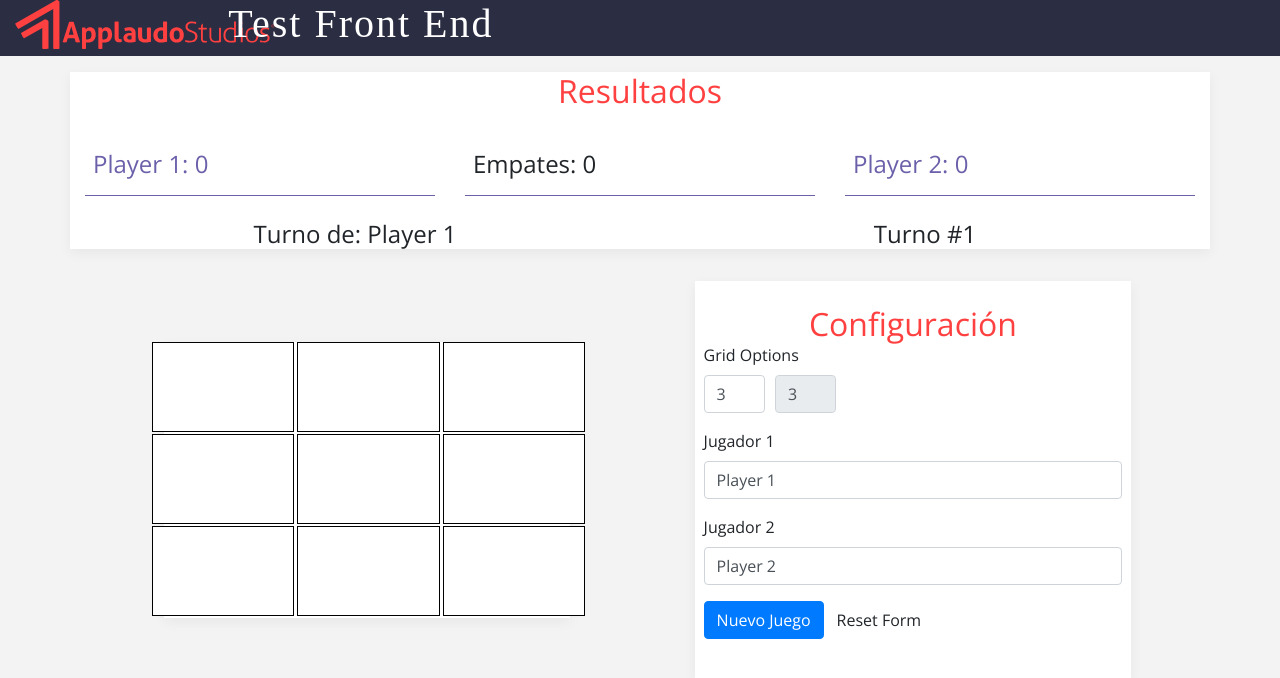
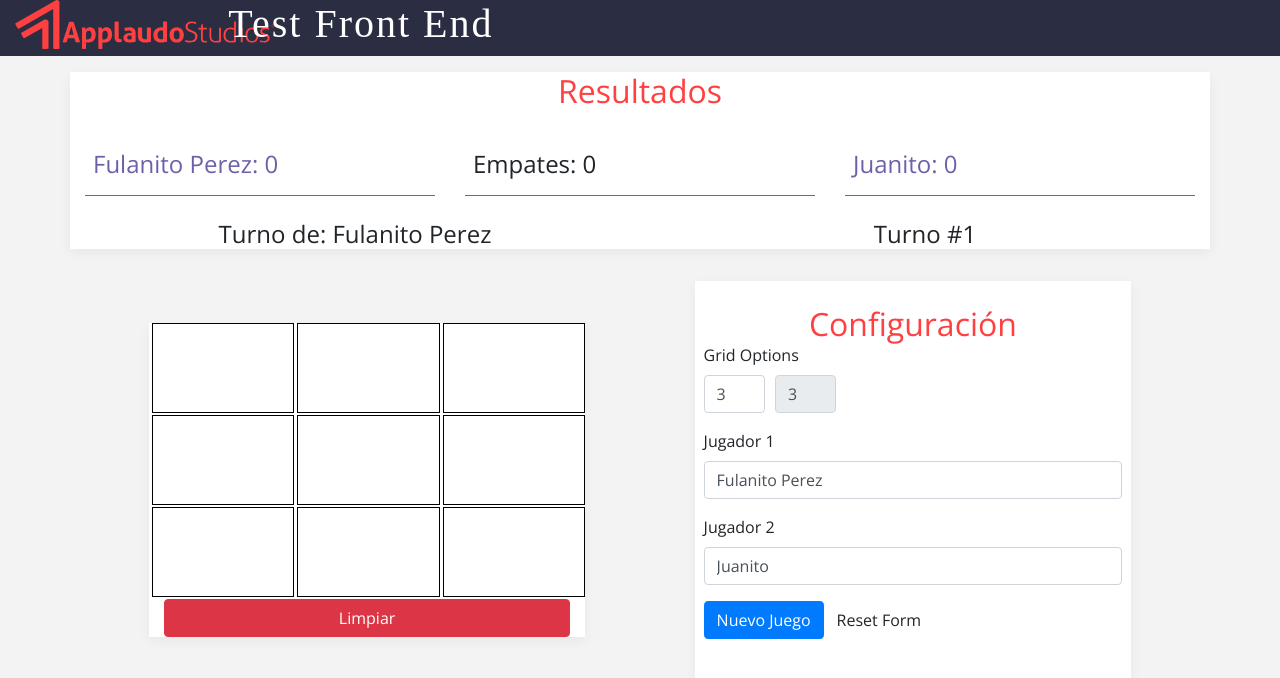
Before and after one commit to rafar55/applaudoFrontEndTest, an Angular app: page / in a window 1280 px wide. Shown: the top 678 px of the page. Built offline with nearby package versions, Linux system fonts and the light colour scheme.

Commit message:
* Se arreglo un poco los metodos que verifican cuando una partida a terminado * se agrego un boton de limpiar

```diff
--- a/src/app/Models/bloque.ts
+++ b/src/app/Models/bloque.ts
@@ -23,6 +23,7 @@ export class Bloque {
     if (tipo === null) {
       this._IsFree = true;
       this._Contenido = '';
+      return;
     }
 
     if (tipo === TipoContenido.O) { this._Contenido = 'O'; } else { this._Contenido = 'X'; }
--- a/src/app/Services/game.service.ts
+++ b/src/app/Services/game.service.ts
@@ -73,6 +73,17 @@ export class GameService {
 
   }
 
+  public ResetTable(): void {
+    for (const fila of this.ListaFilas) {
+      for (const celda of fila.ListadoBloques) {
+        celda.SetDato();
+        celda.backgroundColor = '';
+      }
+    }
+    this._juegoTerminado = false;
+    this.turno = true;
+  }
+
   // Este es el metodo que me dira si el juego ya termino
   private CheckEstadoJuego(): void {
 
@@ -102,21 +113,20 @@ export class GameService {
     }
   }
 
+  private CheckHorizontalWin(): boolean {
 
-  private CheckHorizontalWin(): boolean {
-    let flagGanado = false;
-    const celdasGanadoras: Bloque[] = [];
     for (const row of this.ListaFilas) {
-
-     let valorActual: string = row.ListadoBloques[0].Contenido;
+     let flagGanado = true;
+     const celdasGanadoras: Bloque[] = [];
+     const valorInicial: string = row.ListadoBloques[0].Contenido;
 
      for (const cell of row.ListadoBloques) {
-        flagGanado = (valorActual === cell.Contenido && cell.IsFree === false);
-        if (flagGanado) {
-          celdasGanadoras.push(cell);
+        if (cell.Contenido !== valorInicial || cell.IsFree) {
+          flagGanado = false;
+          break;
         }
-        valorActual = cell.Contenido;
-      }
+        celdasGanadoras.push(cell);
+     }
 
       if (flagGanado) {
         this.ShowWinningCells(celdasGanadoras);
@@ -127,20 +137,20 @@ export class GameService {
   }
 
   private CheckVerticalWin(): boolean {
-    let flagGanado = false;
-    const celdasGanadoras: Bloque[] = [];
+
     for (let y = 0; y < this._configuracion.numN; y++) {
-
-        let valorActual = this.ListaFilas[0].ListadoBloques[y].Contenido;
+        let flagGanado = true;
+        const celdasGanadoras: Bloque[] = [];
+        const valorInicial = this.ListaFilas[0].ListadoBloques[y].Contenido;
 
         for (let x =  0; x < this._configuracion.numN; x++) {
           const filaActual = this.ListaFilas[x];
           const cellActual = filaActual.ListadoBloques[y];
-           flagGanado = (valorActual === cellActual.Contenido && cellActual.IsFree === false );
-           if (flagGanado) {
-              celdasGanadoras.push(cellActual);
-           }
-           valorActual = cellActual.Contenido;
+          if (cellActual.Contenido !== valorInicial || cellActual.IsFree) {
+            flagGanado = false;
+            break;
+          }
+          celdasGanadoras.push(cellActual);
         }
 
         if (flagGanado) {
@@ -155,7 +165,7 @@ export class GameService {
   private CheckDraw(): boolean {
     for (const row of this.ListaFilas) {
       for (const cell of row.ListadoBloques) {
-          if (cell.IsFree === false) {
+          if (cell.IsFree) {
             return false;
           }
        }
--- a/src/app/app.component.html
+++ b/src/app/app.component.html
@@ -34,10 +34,17 @@
 </div>
 <div>
   <div  class="row justify-content-center align-items-center ">
-    <div class="col-lg-4">
-      <div class="bg-white my-3 box-shadow">
-          <app-grid (OnCellSelected)="CellClick($event)" [ListaRows]="game.ListaFilas"></app-grid>
+    <div class="col-lg-4 bg-white my-3 box-shadow">
+      <div class="row">
+          <div class="col-lg-12">
+              <app-grid (OnCellSelected)="CellClick($event)" [ListaRows]="game.ListaFilas"></app-grid>
+          </div>
       </div>
+      <div class="row">
+          <div class="col-lg-12" >
+              <button (click)="LimpiarTabla()" class="btn btn-danger btn-block">Limpiar</button>
+          </div>
+        </div>
     </div>
     <div class="col-lg-1"></div>
     <div class="col-lg-4 bg-white my-3 box-shadow  bd-example">
--- a/src/app/app.component.ts
+++ b/src/app/app.component.ts
@@ -24,8 +24,8 @@ export class AppComponent implements OnInit {
   ngOnInit(): void {
     const defaults: ConfigOptions = {
       numN: 3,
-      Player1: 'Player 1',
-      Player2: 'Player 2'
+      Player1: 'Fulanito Perez',
+      Player2: 'Juanito'
     };
     this.game.IniciarJuego(defaults);
   }
@@ -33,6 +33,11 @@ export class AppComponent implements OnInit {
   ReiniciarJuego(opciones: ConfigOptions): void {
     this.game.IniciarJuego(opciones);
   }
+
+  LimpiarTabla(): void {
+    this.game.ResetTable();
+  }
+
 
   CellClick(idCell: number): void {
     this.game.ProcesarTurno(idCell);
```
